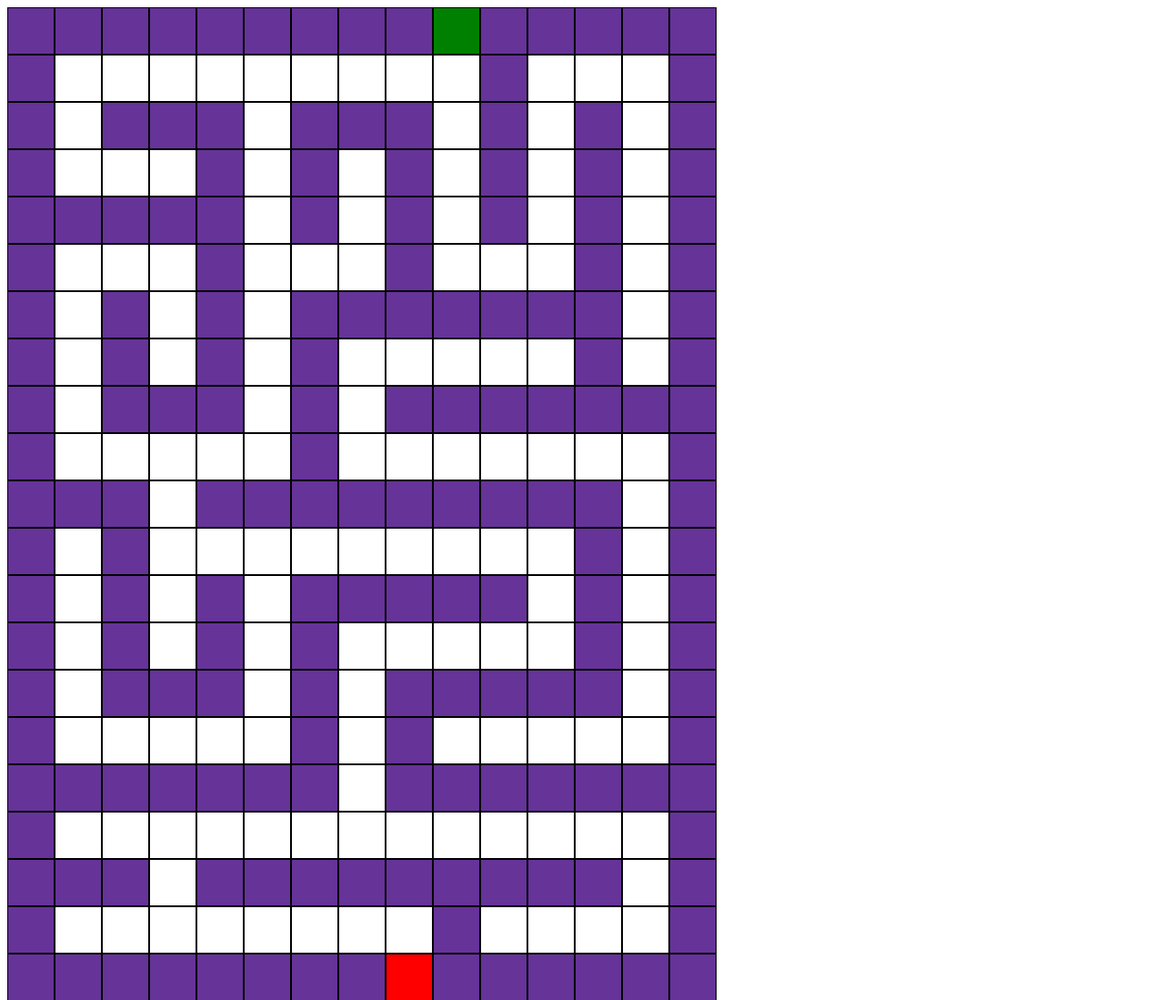
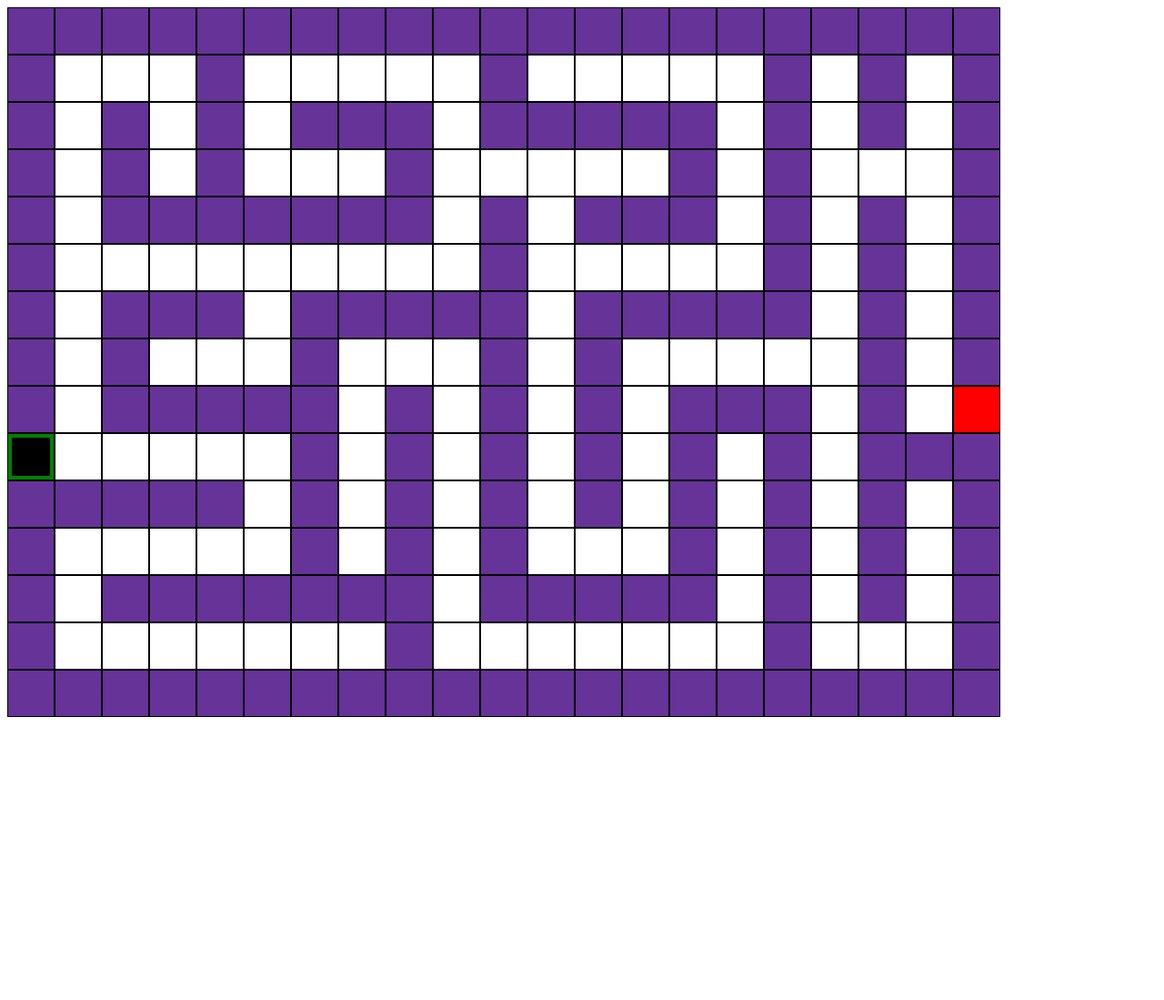
Before and after one commit to davidstewy/maze, a plain HTML site: page index.html in a window 1280 px wide. Shown: the top 1099 px of the page at 91% size. After the commit the page ends 800 px from the top, so only its background shows below. Drawn offline with Linux system fonts and the light colour scheme.

Commit message:
added functionality

```diff
--- a/index.html
+++ b/index.html
@@ -9,7 +9,7 @@
 </head>
 <body>
 
-
+    <main></main>
 
     <script src="script.js"></script>
 </body>
--- a/script.js
+++ b/script.js
@@ -1,4 +1,7 @@
-const map = [
+const container = document.querySelector("main");
+const playerDiv = document.createElement("div");
+
+const prototypeMap = [
     "WWWWWWWWWWWWWWWWWWWWW",
     "W   W     W     W W W",
     "W W W WWW WWWWW W W W",
@@ -15,62 +18,96 @@ const map = [
     "W       W       W   W",
     "WWWWWWWWWWWWWWWWWWWWW"
 ];
-const newMap = [];
 
-for (let string = 0; string < map.length; string++ ) {
-    let row = map[string];
-    row = row.split("")
-    newMap.push(row)
-}
-console.log(newMap)
-for (let row = 0; row < newMap.length; row++){
-    rowDiv = document.createElement("div");
-    rowDiv.className = "rows";
-    document.body.appendChild(rowDiv);
-    // Give it a classname row
-    // Style row class
-    for (let index = 0; index < newMap[row].length; index++){
-        let cell = newMap[row][index];
-        console.log("cell", cell)
-        let cellDiv = document.createElement("div");
+const legend = {
+    wall: "W",
+    empty: " ",
+    start: "S",
+    finish: "F",
 
-        if (cell === "W") {
-            cellDiv.className = "wall";
-            rowDiv.appendChild(cellDiv);
-        }else if (cell === " "){
-            cellDiv.className = "empty";
-            rowDiv.appendChild(cellDiv);
-        }else if (cell === "S"){
-            cellDiv.className = "start";
-            rowDiv.appendChild(cellDiv);
-        }else if (cell === "F"){
-            cellDiv.className = "finish";
-            rowDiv.appendChild(cellDiv);
+    "W": "wall",
+    " ": "empty",
+    "S": "start",
+    "F": "finish",
+};
+
+const map = [];
+
+
+function movePlayer(rowOffset, columnOffset) {
+    const targetRowIndex = Number(playerDiv.parentElement.dataset.rowIndex) + rowOffset
+    const targetColumnIndex = Number(playerDiv.parentElement.dataset.columnIndex) + columnOffset
+
+    // if (map.length > targetRowIndex && targetRowIndex >= 0) {
+    //     if (map[0].length > targetColumnIndex && targetColumnIndex >= 0) {
+    const rowExists = map[targetRowIndex] !== undefined
+    const columnExists = map[targetRowIndex][targetColumnIndex] !== undefined
+
+    if (rowExists && columnExists) {
+        const targetCell = map[targetRowIndex][targetColumnIndex];
+        if (targetCell.dataset.cellType !== "wall") {
+            targetCell.appendChild(playerDiv);
         }
-
+        if (targetCell.dataset.cellType === "finish"){
+            console.log("winner winner chicken dinner");
+        }
     }
 }
 
-// const cellMap =
-// document.addEventListener('keydown', (event) => {
-//     const keyName = event.key;
-//     console.log('keydown event\n\n' + 'key: ' + keyName);
-//       switch (keyName) {
-//           case "ArrowDown":
-//               boxTop = boxTop + 10;
-//               break;
-//           case "ArrowUp":
-//               boxTop = boxTop - 10;
-//               break;
-//           case "ArrowRight":
-//               boxLeft = boxLeft + 10;
-//               break;
-//           case "ArrowLeft":
-//               boxLeft = boxLeft - 10;
-//               break;
-//           default:
-//           break;
-//       }
-//       document.getElementById("box").style.top = boxTop + "px";
-//       document.getElementById("box").style.left = boxLeft + "px";
-//   });
+// const arrowActions = {
+//     ArrowDown: () => movePlayer(+1, 0),
+//     ArrowUp: () => movePlayer(-1, 0),
+//     ArrowRight: () => movePlayer(0, +1),
+//     ArrowLeft: () => movePlayer(0, -1),
+// }
+
+document.addEventListener('keydown', (event) => {
+    console.log("key pressed: " + event.key);
+
+    // arrowActions[event.key]();
+    switch (event.key) {
+        case "ArrowDown":
+            movePlayer(+1, 0);
+            break;
+        case "ArrowUp":
+            movePlayer(-1, 0);
+            break;
+        case "ArrowRight":
+            movePlayer(0, +1);
+            break;
+        case "ArrowLeft":
+            movePlayer(0, -1);
+            break;
+    }
+})
+
+function createMap() {
+    playerDiv.id = "player"
+    playerDiv.className = "cell"
+
+    for (let rowIndex = 0; rowIndex < prototypeMap.length; rowIndex++) {
+        rowDiv = document.createElement("div");
+        rowDiv.className = "row";
+        container.appendChild(rowDiv);
+        map[rowIndex] = [];
+        // Give it a classname row
+        // Style row class
+        for (let columnIndex = 0; columnIndex < prototypeMap[rowIndex].length; columnIndex++) {
+            const cellType = prototypeMap[rowIndex][columnIndex];
+            const cellDiv = document.createElement("div");
+            rowDiv.appendChild(cellDiv);
+            map[rowIndex][columnIndex] = cellDiv;
+            cellDiv.dataset.rowIndex = rowIndex;
+            cellDiv.dataset.columnIndex = columnIndex;
+            cellDiv.dataset.cellType = legend[cellType];
+            cellDiv.classList.add(legend[cellType]);
+            cellDiv.classList.add("cell");
+
+            if (cellType === legend.start) {
+                cellDiv.appendChild(playerDiv)
+            }
+        }
+    }
+}
+
+createMap();
--- a/style.css
+++ b/style.css
@@ -1,37 +1,41 @@
-body {
+main {
     display: flex;
+    flex-wrap: wrap;
     flex-direction: row;
 }
 
-rows {
+.cell {
+    width: 50px;
+    height: 50px;
+}
+
+.row {
     display: flex;
-
 }
 
 .wall {
-width: 50px;
-height: 50px;
     border: 1px solid black;
     background: rebeccapurple;
 }
 
 .empty {
     background: white;
-width: 50px;
-height: 50px;
     border: 1px solid black;
 }
 
 .start {
     background: green;
-width: 50px;
-height: 50px;
     border: 1px solid black;
 }
 
 .finish {
     background: red;
-width: 50px;
-height: 50px;
     border: 1px solid;
 }
+
+#player {
+    background-color: black;
+    width: 42px;
+    height: 42px;
+    margin: 4px;
+}
```
Lines whose indentation alone changed are shown as unchanged.
